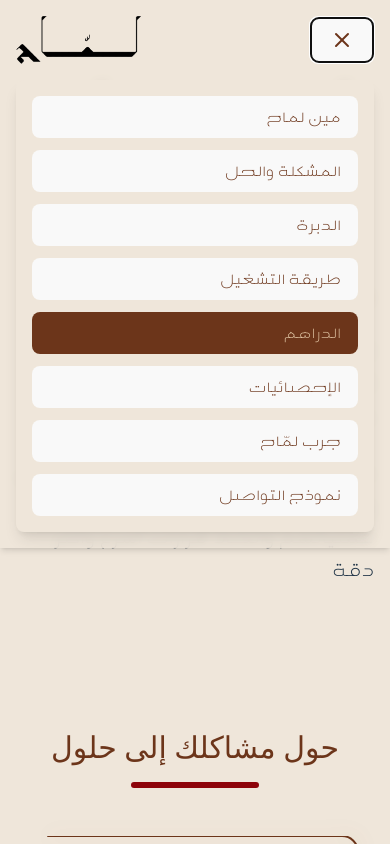
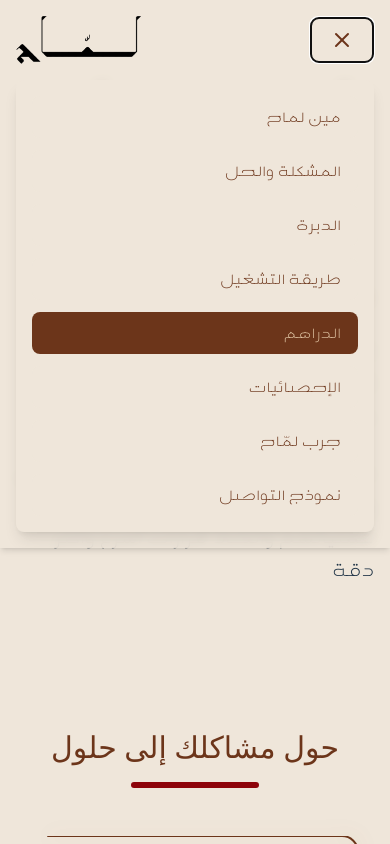
Before and after one commit to mohdoalomar/LammahAI, a React (Vite) app in the folder LammahAI/: page / in a window 390 px wide. Both pictures are taken after a click on the button 341 px from the left and 40 px from the top of the page. Shown: the top 844 px of the page. Built offline with nearby package versions, Linux system fonts and the light colour scheme; a web font is replaced by a local one; what tailwindcss-animated would draw is missing.

Commit message:
header adjustemnt

```diff
--- a/LammahAI/src/components/Header.jsx
+++ b/LammahAI/src/components/Header.jsx
@@ -81,7 +81,7 @@ const Header = ({ sectionRefs }) => {
 
           {/* Mobile Menu Button */}
           <button
-            className="lg:hidden text-LammahBrown"
+            className="lg:hidden text-LammahBrown bg-LammmahBG"
             onClick={() => setIsMenuOpen(!isMenuOpen)}
           >
             {isMenuOpen ? <X size={24} /> : <Menu size={24} />}
@@ -99,7 +99,7 @@ const Header = ({ sectionRefs }) => {
                   className={`px-4 py-2 rounded-lg text-right transition-colors duration-300 font-arian
                     ${activeSection === item.id
                       ? 'bg-LammahBrown text-LammahBiege'
-                      : 'text-LammahBrown hover:bg-LammahBrown/10'
+                      : 'text-LammahBrown hover:bg-LammahBrown/10 bg-LammmahBG'
                     }`}
                 >
                   {item.label}
```
